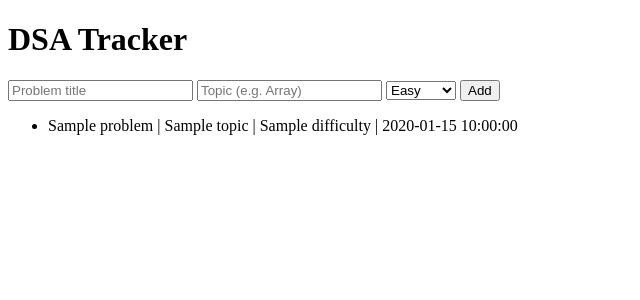
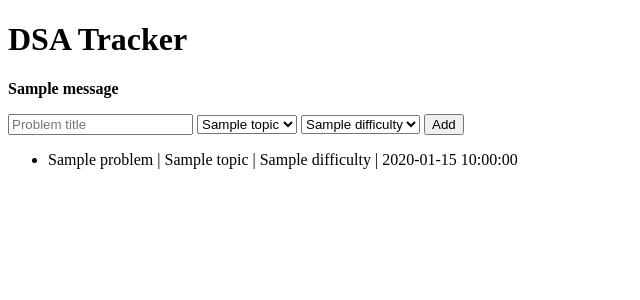
Before and after one commit to siminm05/dsa-tracker, a Flask app: template templates/index.html in a window 1280 px wide. Shown: the top 300 px of the page, without its empty margins (0-640 px from the left). Run offline with Flask 3, Linux system fonts and the light colour scheme; the template is opened without the code that fills it: most values are stand-ins (such as "Sample title", 1, 10 or a date in 2020); one stand-in notice (Sample message) is shown.

Commit message:
Add input validation and topic dropdown

```diff
--- a/app.py
+++ b/app.py
@@ -1,18 +1,46 @@
-from flask import Flask, request, redirect, render_template
+from flask import Flask, request, redirect, render_template, flash
 from datetime import date
 import db
 
 app = Flask(__name__)
+app.secret_key = "dev-only-change-me"
 db.init_db()
+
+TOPICS = ["Array", "String", "Hash Map", "Linked List", "Stack/Queue",
+          "Tree", "Graph", "DP", "Sorting", "Binary Search", "Other"]
+DIFFICULTIES = ["Easy", "Medium", "Hard"]
+
+def validate(form):
+    data = {
+        "title": form.get("title", "").strip(),
+        "topic": form.get("topic", ""),
+        "difficulty": form.get("difficulty", ""),
+    }
+    errors = []
+    if not data["title"]:
+        errors.append("Title is required.")
+    elif len(data["title"]) > 100:
+        errors.append("Title must be 100 characters or fewer.")
+    if data["topic"] not in TOPICS:
+        errors.append("Pick a topic from the list.")
+    if data["difficulty"] not in DIFFICULTIES:
+        errors.append("Pick a difficulty from the list.")
+    return data, errors
 
 @app.route("/", methods=["GET", "POST"])
 def home():
     if request.method == "POST":
-        db.execute("INSERT INTO problems (title, topic, difficulty, date_solved) VALUES (?, ?, ?, ?)",
-                   (request.form["title"], request.form["topic"], request.form["difficulty"], date.today().isoformat()))
+        data, errors = validate(request.form)
+        if errors:
+            for e in errors:
+                flash(e)
+        else:
+            db.execute("INSERT INTO problems (title, topic, difficulty, date_solved) VALUES (?, ?, ?, ?)",
+                       (data["title"], data["topic"], data["difficulty"], date.today().isoformat()))
+            flash("Problem added!")
         return redirect("/")
     rows = db.query("SELECT title, topic, difficulty, date_solved FROM problems ORDER BY id DESC")
-    return render_template("index.html", problems=rows)
+    return render_template("index.html", problems=rows, topics=TOPICS, difficulties=DIFFICULTIES)
 
 if __name__ == "__main__":
     app.run(debug=True)
--- a/templates/index.html
+++ b/templates/index.html
@@ -6,16 +6,22 @@
 </head>
 <body>
   <h1>DSA Tracker</h1>
+
+  {% for m in get_flashed_messages() %}
+    <p><b>{{ m }}</b></p>
+  {% endfor %}
+
   <form method="post">
-    <input name="title" placeholder="Problem title" required>
-    <input name="topic" placeholder="Topic (e.g. Array)" required>
+    <input name="title" placeholder="Problem title" maxlength="100" required>
+    <select name="topic">
+      {% for t in topics %}<option>{{ t }}</option>{% endfor %}
+    </select>
     <select name="difficulty">
-      <option>Easy</option>
-      <option>Medium</option>
-      <option>Hard</option>
+      {% for d in difficulties %}<option>{{ d }}</option>{% endfor %}
     </select>
     <button>Add</button>
   </form>
+
   <ul>
     {% for p in problems %}
       <li>{{ p.title }} | {{ p.topic }} | {{ p.difficulty }} | {{ p.date_solved }}</li>
```
